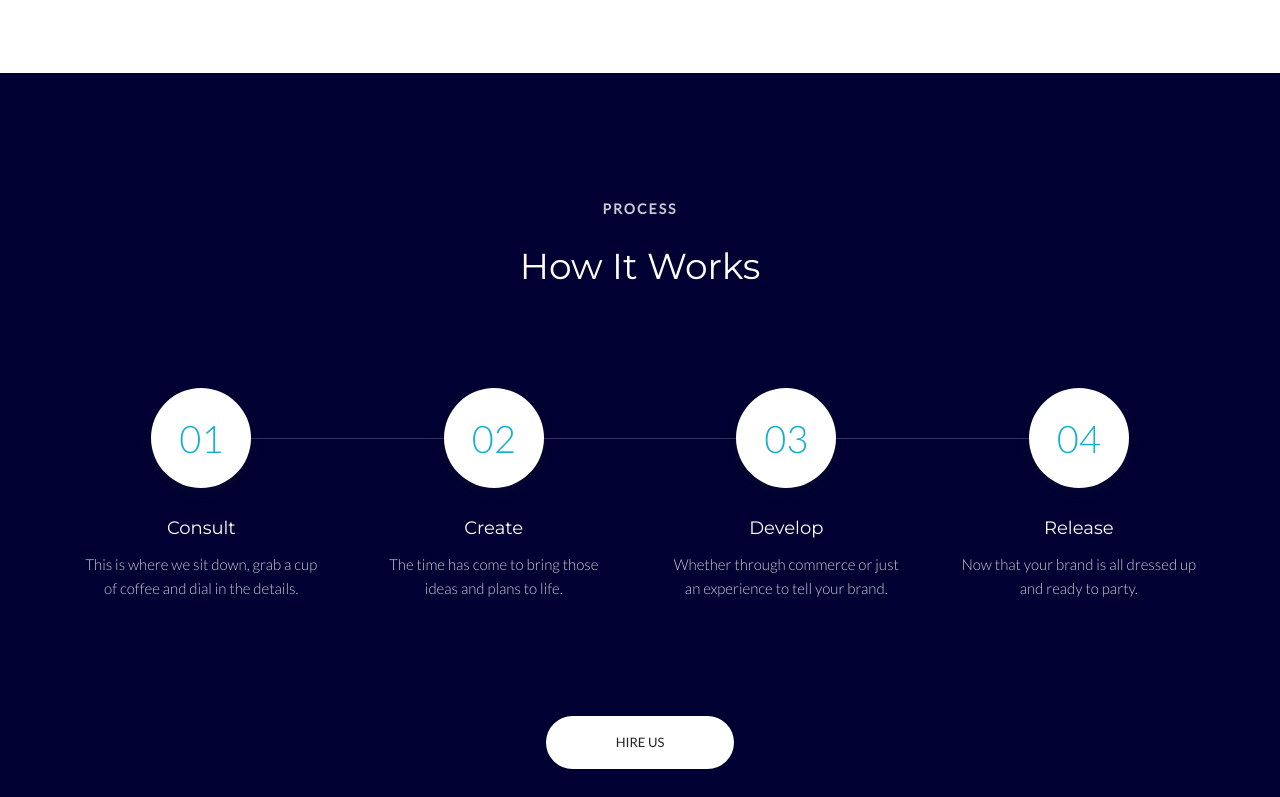
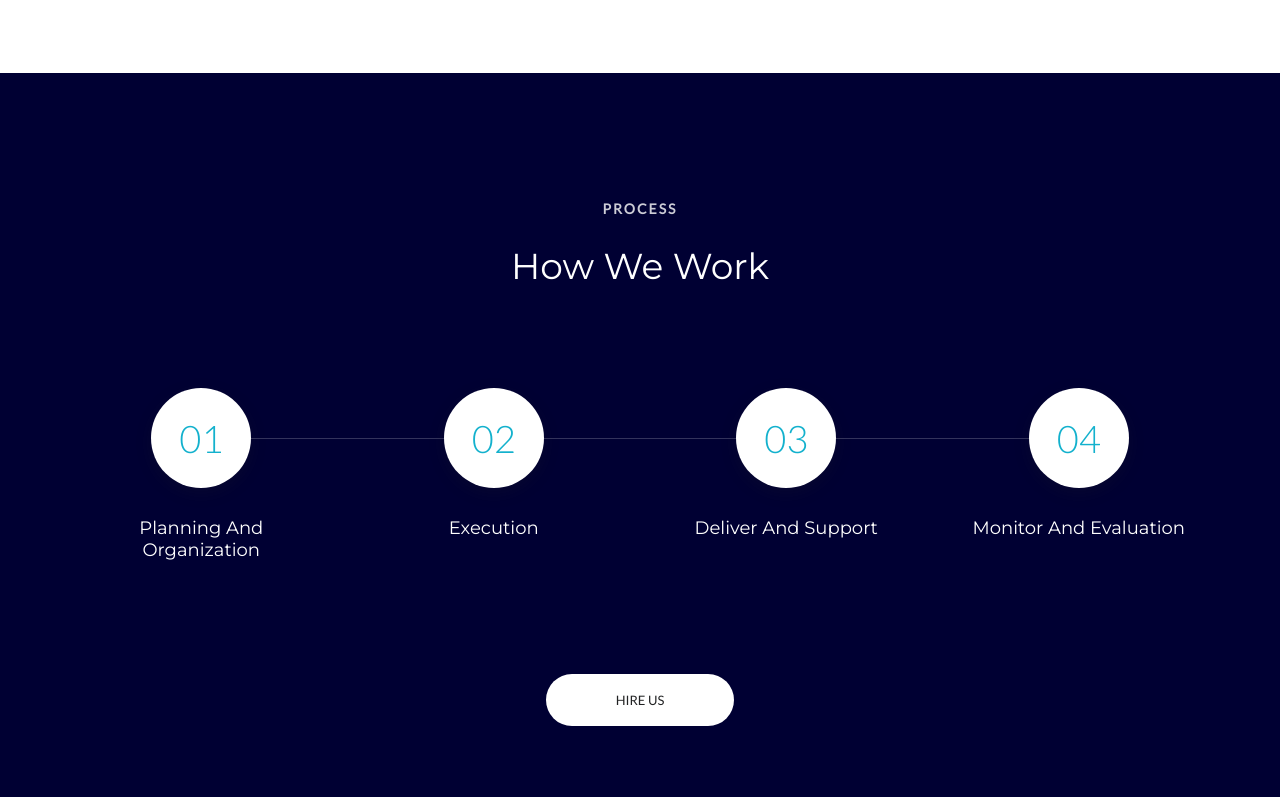
Before and after one commit to Dinithirathnayaka/Metait-webpage, a plain HTML site: page HTML/about.html in a window 1280 px wide. Shown: the part 1421-2218 px from the top of the page. Drawn offline with Linux system fonts and the light colour scheme.

Commit message:
modified about page

```diff
--- a/HTML/about.html
+++ b/HTML/about.html
@@ -224,12 +224,12 @@
           <h1
             class="g-font-size-40--xs g-font-size-50--sm g-font-size-60--md g-color--white g-letter-spacing--1"
           >
-            Creative Design
+            Creative Solutions
           </h1>
           <p
             class="g-font-size-18--xs g-font-size-26--md g-color--white-opacity g-margin-b-0--xs"
           >
-            Our main purpose is to produce unique and memorable designs as you
+            Our main purpose is to produce unique and memorable services as you
             wish.
           </p>
         </div>
@@ -335,7 +335,7 @@
             Process
           </p>
           <h2 class="g-font-size-32--xs g-font-size-36--md g-color--white">
-            How it Works
+            How we work
           </h2>
         </div>
         <ul class="list-inline row g-margin-b-100--xs">
@@ -351,11 +351,13 @@
                 >
               </div>
               <div class="g-padding-x-20--xs">
-                <h3 class="g-font-size-18--xs g-color--white">Consult</h3>
-                <p class="g-color--white-opacity">
+                <h3 class="g-font-size-18--xs g-color--white">
+                  Planning and Organization
+                </h3>
+                <!-- <p class="g-color--white-opacity">
                   This is where we sit down, grab a cup of coffee and dial in
                   the details.
-                </p>
+                </p> -->
               </div>
             </div>
           </li>
@@ -373,10 +375,10 @@
                 >
               </div>
               <div class="g-padding-x-20--xs">
-                <h3 class="g-font-size-18--xs g-color--white">Create</h3>
-                <p class="g-color--white-opacity">
+                <h3 class="g-font-size-18--xs g-color--white">Execution</h3>
+                <!-- <p class="g-color--white-opacity">
                   The time has come to bring those ideas and plans to life.
-                </p>
+                </p> -->
               </div>
             </div>
           </li>
@@ -394,11 +396,13 @@
                 >
               </div>
               <div class="g-padding-x-20--xs">
-                <h3 class="g-font-size-18--xs g-color--white">Develop</h3>
-                <p class="g-color--white-opacity">
+                <h3 class="g-font-size-18--xs g-color--white">
+                  Deliver and Support
+                </h3>
+                <!-- <p class="g-color--white-opacity">
                   Whether through commerce or just an experience to tell your
                   brand.
-                </p>
+                </p> -->
               </div>
             </div>
           </li>
@@ -414,10 +418,12 @@
                 >
               </div>
               <div class="g-padding-x-20--xs">
-                <h3 class="g-font-size-18--xs g-color--white">Release</h3>
-                <p class="g-color--white-opacity">
+                <h3 class="g-font-size-18--xs g-color--white">
+                  Monitor and Evaluation
+                </h3>
+                <!-- <p class="g-color--white-opacity">
                   Now that your brand is all dressed up and ready to party.
-                </p>
+                </p> -->
               </div>
             </div>
           </li>
@@ -557,7 +563,11 @@
         </div>
         <div class="row">
           <div class="col-sm-6 col-sm-offset-3 col-xs-10 col-xs-offset-1">
-            <form class="input-group">
+            <form
+              class="input-group"
+              action="https://formspree.io/f/mrgjwpvp"
+              method="POST"
+            >
               <input
                 type="email"
                 class="form-control s-form-v1__input g-radius--left-50"
```
Also changed, not shown: HTML/index.html (+5 -1 lines).
